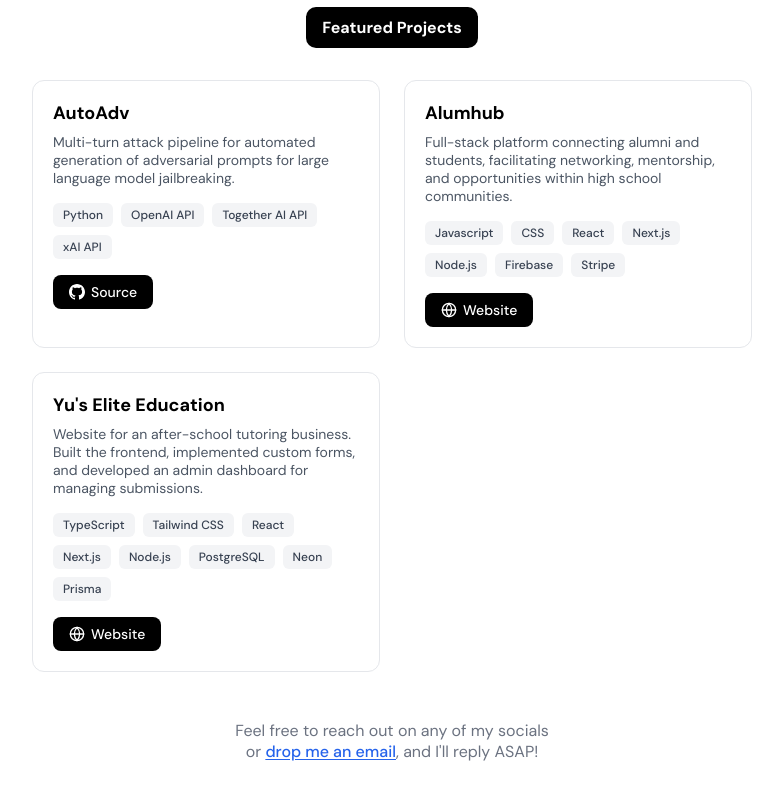
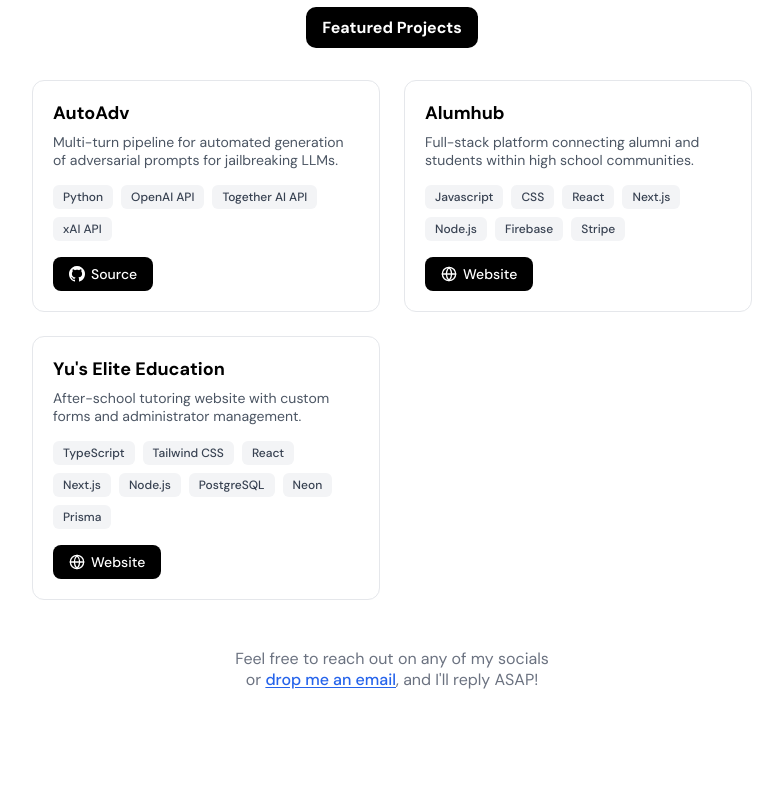
Before and after one commit to andrewzagula/personalWebsite, a Next.js app: page / in a window 1280 px wide. Shown: the part 1255-2055 px from the top of the page, without its empty margins (248-1031 px from the left). Built offline with nearby package versions, Linux system fonts and the light colour scheme.

Commit message:
updated descriptions

```diff
--- a/app/page.tsx
+++ b/app/page.tsx
@@ -362,7 +362,7 @@ export default function Home() {
                   <h3 className={styles.projectTitle}>AutoAdv</h3>
                 </div>
                 <p className={styles.projectDescription}>
-                  Multi-turn attack pipeline for automated generation of adversarial prompts for large language model jailbreaking.
+                  Multi-turn pipeline for automated generation of adversarial prompts for jailbreaking LLMs.
                 </p>
                 <div className={styles.projectTech}>
                   {['Python', 'OpenAI API', 'Together AI API', 'xAI API'].map((tech) => (
@@ -386,7 +386,7 @@ export default function Home() {
                   <h3 className={styles.projectTitle}>Alumhub</h3>
                 </div>
                 <p className={styles.projectDescription}>
-                  Full-stack platform connecting alumni and students, facilitating networking, mentorship, and opportunities within high school communities.
+                  Full-stack platform connecting alumni and students within high school communities.
                 </p>
                 <div className={styles.projectTech}>
                   {['Javascript', 'CSS', 'React', 'Next.js', 'Node.js', 'Firebase', 'Stripe'].map((tech) => (
@@ -412,7 +412,7 @@ export default function Home() {
                   <h3 className={styles.projectTitle}>Yu&apos;s Elite Education</h3>
                 </div>
                 <p className={styles.projectDescription}>
-                  Website for an after-school tutoring business. Built the frontend, implemented custom forms, and developed an admin dashboard for managing submissions.
+                  After-school tutoring website with custom forms and administrator management.
                 </p>
                 <div className={styles.projectTech}>
                   {['TypeScript', 'Tailwind CSS', 'React', 'Next.js', 'Node.js', 'PostgreSQL', 'Neon', 'Prisma'].map((tech) => (
```
